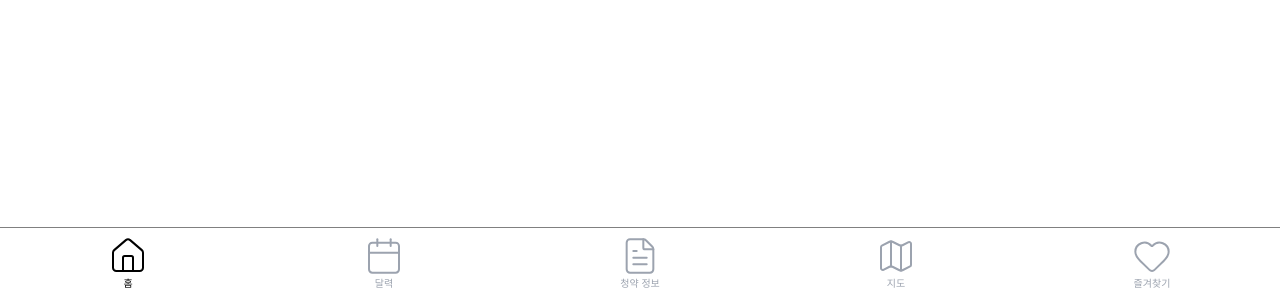
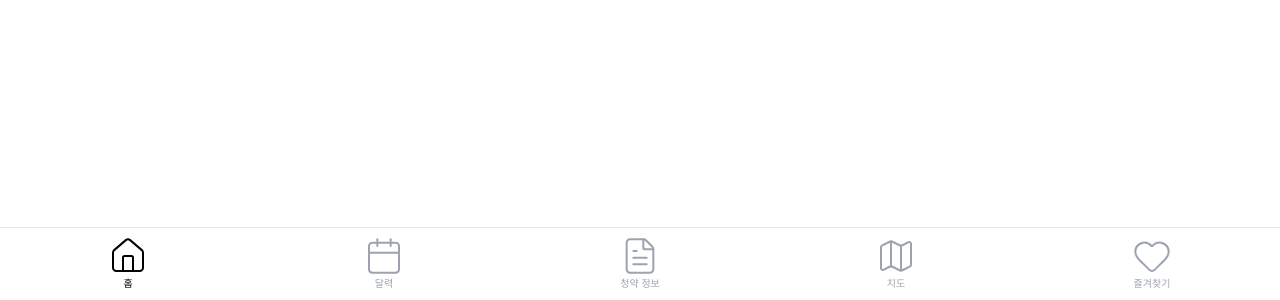
Before and after one commit to seonghoon1201/KB_FE, a Vue app: page / in a window 1280 px wide. Shown: the part 500-800 px from the top of the page. Built offline with nearby package versions, Linux system fonts and the light colour scheme; a web font is replaced by a local one.

Commit message:
fix/ modify navbar code - styles

```diff
--- a/src/components/common/BottomNavbar.vue
+++ b/src/components/common/BottomNavbar.vue
@@ -1,7 +1,6 @@
 <template>
   <nav
-    style="border-top: 1px solid gray"
-    class="sticky fixed bottom-0 left-0 w-full bg-white border-t border-red-50 flex justify-around py-2 z-50"
+    class="sticky fixed bottom-0 left-0 w-full bg-white border-t border-black-50 flex justify-around py-2 z-50"
   >
     <div
       v-for="(item, index) in navItems"
```
